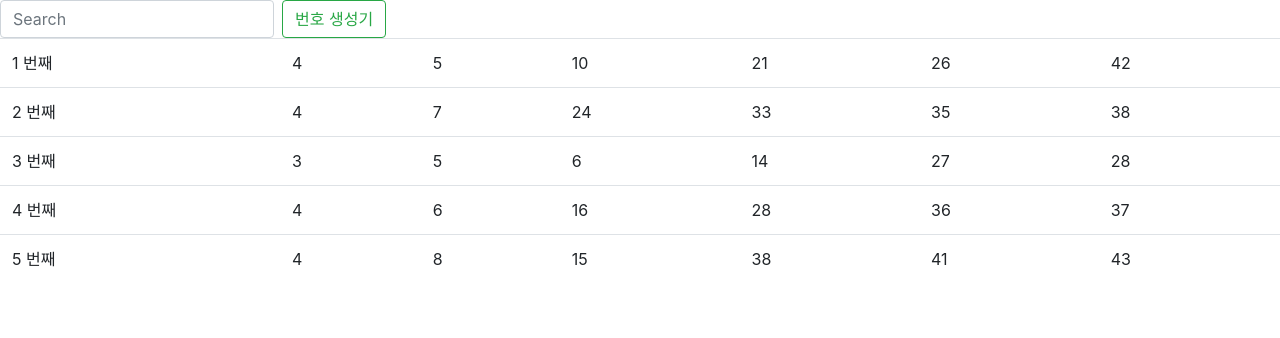
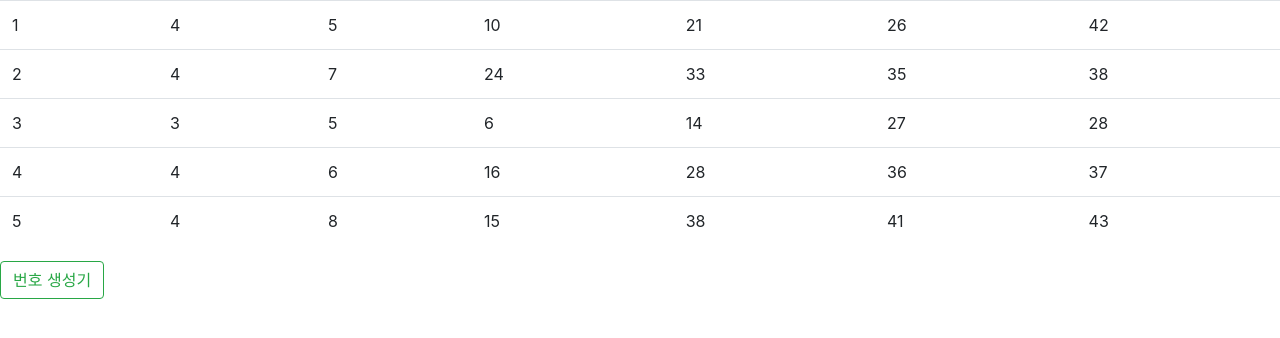
Before and after one commit to DoZeroJeong/lotto_generator, a Django app: page /lotto in a window 1280 px wide. Shown: the top 338 px of the page. Run offline with Django 3.2, Linux system fonts and the light colour scheme.

Commit message:
refactor: html modified

```diff
--- a/lotto/templates/lotto/base.html
+++ b/lotto/templates/lotto/base.html
@@ -6,13 +6,14 @@
     <title>로또 생성기</title>
 </head>
 <body>
-    <form class="form-inline", method="GET", action="{% url 'home' %}">
-        <input class="form-control mr-sm-2" type="search" placeholder="Search" aria-label="Search", name="generator">
-        <button class="btn btn-outline-success my-2 my-sm-0" type="submit">번호 생성기</button>
-    </form>
+
     {% block content %}
 
 
     {% endblock %}
+
+    <form class="form-inline", method="GET", action="{% url 'home' %}">
+        <button class="btn btn-outline-success my-2 my-sm-0" type="submit">번호 생성기</button>
+    </form>
 </body>
 </html>
--- a/lotto/templates/lotto/home.html
+++ b/lotto/templates/lotto/home.html
@@ -5,7 +5,7 @@
 <table class="table">
 {% for lists in lotto_list %}
     <tr>
-        <td>{{ forloop.counter }} 번째</td>
+        <td>{{ forloop.counter }}</td>
     {% for number in lists %}
         <td>{{ number }}</td>
     {% endfor %}
--- a/lotto/views.py
+++ b/lotto/views.py
@@ -1,12 +1,8 @@
 from django.shortcuts import render
 import random
-# Create your views here.
-
-
 
 
 def home(request):
-    # generator = request.GET['generator']
     lotto_list = []
     for i in range(0, 5):
         lotto_number = random.sample(range(1, 46), 6)
```
